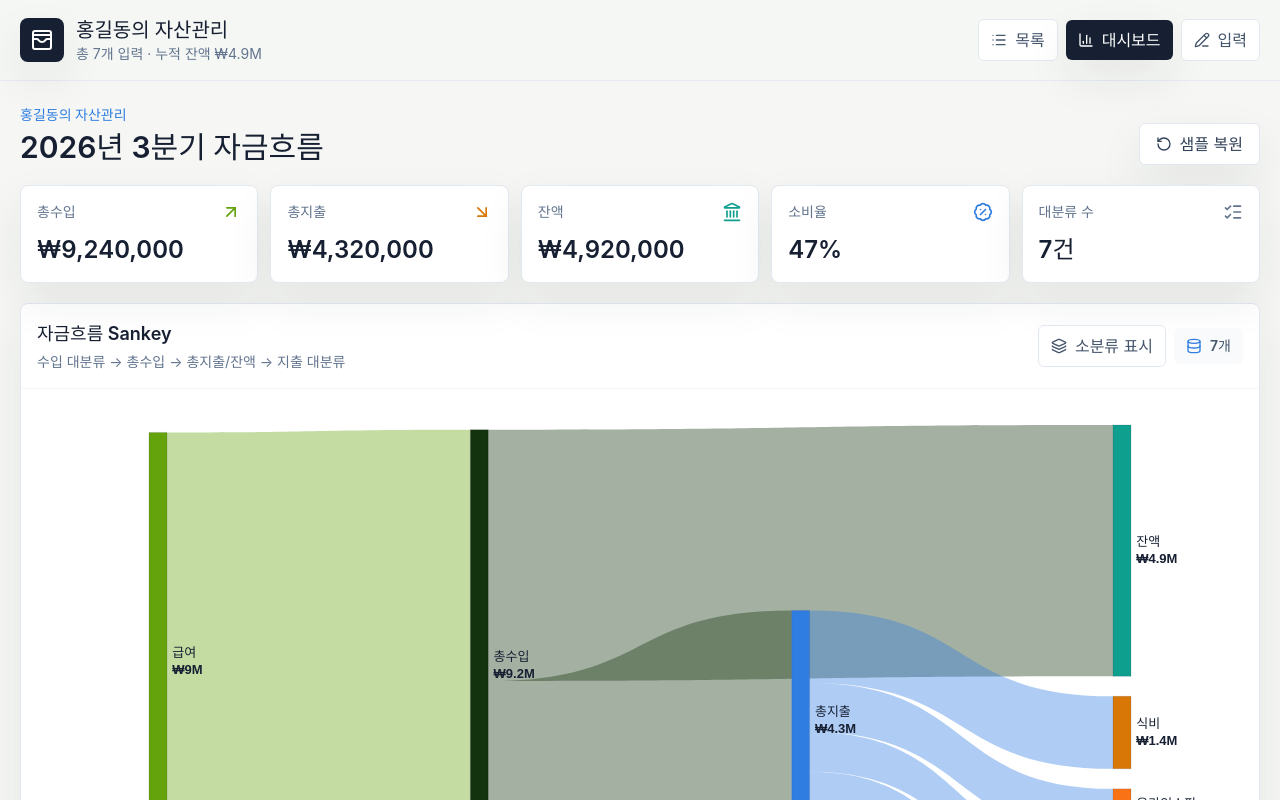
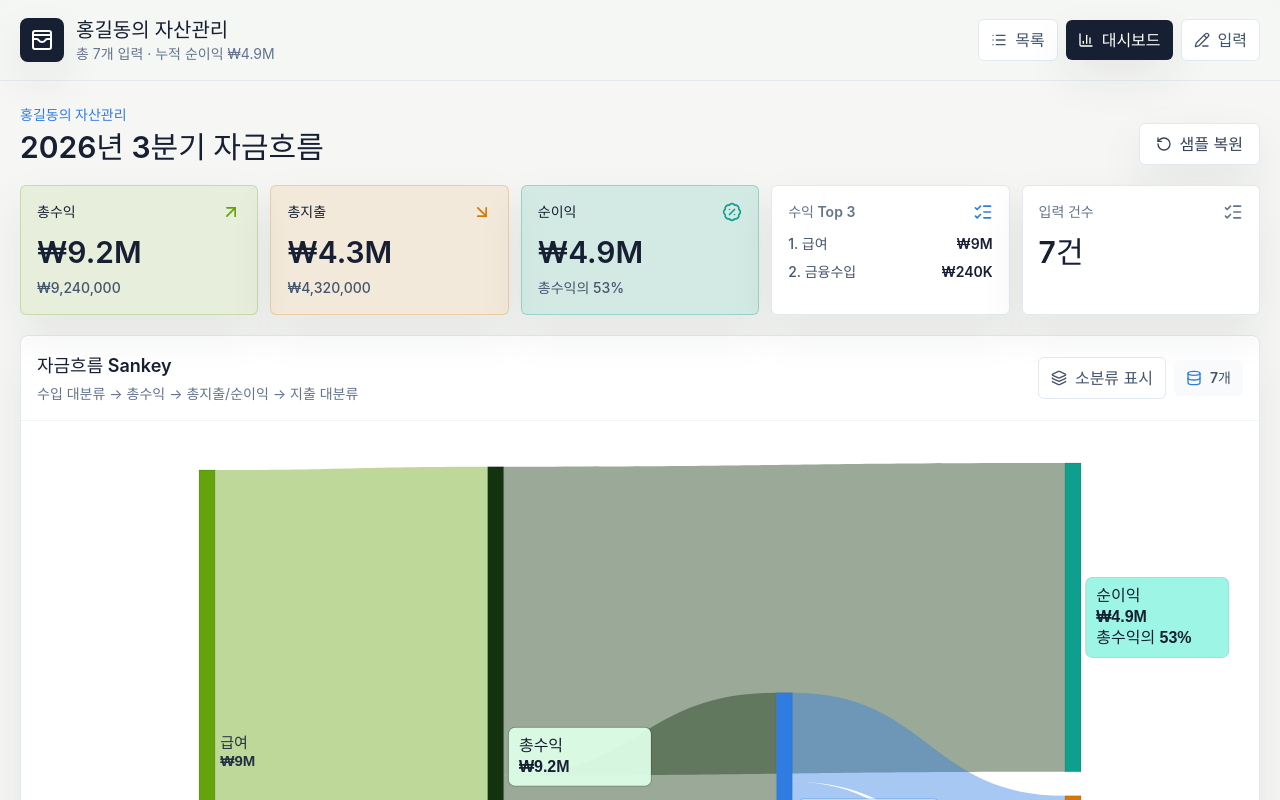
Before and after one commit to djaxodnjs1234/money-flow-map, a React (Vite) app: page / in a window 1280 px wide. Both pictures are taken after a click on the button "열기". Shown: the top 800 px of the page. Built offline with nearby package versions, Linux system fonts and the light colour scheme.

Commit message:
Improve sankey label readability

```diff
--- a/scripts/visual-check.mjs
+++ b/scripts/visual-check.mjs
@@ -45,6 +45,7 @@ await page.waitForSelector("canvas", { timeout: 10000 });
 const heading = await page.locator("h1").first().textContent();
 const canvasBox = await page.locator("canvas").first().boundingBox();
 const summaryCardCount = await page.locator("section article").count();
+const dashboardText = await page.locator("body").innerText();
 
 if (!heading?.includes("자금흐름")) {
   failures.push("dashboard heading is missing the period label");
@@ -56,6 +57,10 @@ if (!canvasBox || canvasBox.width < 600 || canvasBox.height < 300) {
 
 if (summaryCardCount < 5) {
   failures.push("dashboard summary cards did not render");
+}
+
+if (!dashboardText.includes("순이익") || !dashboardText.includes("수익 Top 3")) {
+  failures.push("dashboard did not render the profit and income top 3 cards");
 }
 
 await page.screenshot({ path: `${outDir}/dashboard.png`, fullPage: true });
--- a/src/App.tsx
+++ b/src/App.tsx
@@ -75,7 +75,7 @@ export default function App() {
               </p>
               <p className="text-sm text-slate-500">
                 {activeBoard
-                  ? `총 ${activeEntries.length.toLocaleString("ko-KR")}개 입력 · 누적 잔액 ${formatCompactKRW(
+                  ? `총 ${activeEntries.length.toLocaleString("ko-KR")}개 입력 · 누적 순이익 ${formatCompactKRW(
                       metrics.netAmount,
                     )}`
                   : `${boards.length.toLocaleString("ko-KR")}개 자산관리 목록`}
--- a/src/components/DashboardSummary.tsx
+++ b/src/components/DashboardSummary.tsx
@@ -2,77 +2,124 @@ import {
   ArrowDownRight,
   ArrowUpRight,
   BadgePercent,
-  Landmark,
   ListChecks,
 } from "lucide-react";
-import type { SummaryMetrics } from "../utils/aggregate";
-import { formatKRW, formatPercent } from "../utils/format";
+import { formatCompactKRW, formatKRW, formatPercent } from "../utils/format";
 
 interface DashboardSummaryProps {
-  metrics: SummaryMetrics | (Omit<SummaryMetrics, "transactionCount"> & { entryCount: number });
+  metrics: {
+    totalIncome: number;
+    totalExpense: number;
+    netAmount: number;
+    entryCount?: number;
+    transactionCount?: number;
+  };
   countLabel?: string;
+  topIncome?: Array<{ label: string; value: number }>;
 }
 
-const CARDS = [
-  {
-    key: "income",
-    label: "총수입",
-    tone: "text-leaf",
-    Icon: ArrowUpRight,
-    value: (metrics: DashboardSummaryProps["metrics"]) => formatKRW(metrics.totalIncome),
-  },
-  {
-    key: "expense",
-    label: "총지출",
-    tone: "text-amberline",
-    Icon: ArrowDownRight,
-    value: (metrics: DashboardSummaryProps["metrics"]) => formatKRW(metrics.totalExpense),
-  },
-  {
-    key: "balance",
-    label: "잔액",
-    tone: "text-mintline",
-    Icon: Landmark,
-    value: (metrics: DashboardSummaryProps["metrics"]) => formatKRW(metrics.netAmount),
-  },
-  {
-    key: "rate",
-    label: "소비율",
-    tone: "text-river",
-    Icon: BadgePercent,
-    value: (metrics: DashboardSummaryProps["metrics"]) => formatPercent(metrics.spendingRate),
-  },
-] as const;
-
-export default function DashboardSummary({ metrics, countLabel = "거래 수" }: DashboardSummaryProps) {
-  const count = "transactionCount" in metrics ? metrics.transactionCount : metrics.entryCount;
+export default function DashboardSummary({
+  countLabel = "거래 수",
+  metrics,
+  topIncome = [],
+}: DashboardSummaryProps) {
+  const count = metrics.transactionCount ?? metrics.entryCount ?? 0;
+  const profitRate =
+    metrics.totalIncome > 0
+      ? Math.round((metrics.netAmount / metrics.totalIncome) * 100)
+      : 0;
 
   return (
     <section className="grid grid-cols-1 gap-3 sm:grid-cols-2 xl:grid-cols-5">
-      {CARDS.map(({ key, label, tone, Icon, value }) => (
-        <article
-          key={key}
-          className="rounded-lg border border-slate-200 bg-white p-4 shadow-soft"
-        >
-          <div className="flex items-center justify-between gap-3">
-            <span className="text-sm font-medium text-slate-500">{label}</span>
-            <Icon className={`h-5 w-5 ${tone}`} aria-hidden="true" />
-          </div>
-          <strong className="mt-3 block text-2xl font-semibold tracking-normal text-ink">
-            {value(metrics)}
-          </strong>
-        </article>
-      ))}
+      <MetricCard
+        label="총수익"
+        value={formatCompactKRW(metrics.totalIncome)}
+        detail={formatKRW(metrics.totalIncome)}
+        tone="income"
+        Icon={ArrowUpRight}
+      />
+      <MetricCard
+        label="총지출"
+        value={formatCompactKRW(metrics.totalExpense)}
+        detail={formatKRW(metrics.totalExpense)}
+        tone="expense"
+        Icon={ArrowDownRight}
+      />
+      <MetricCard
+        label="순이익"
+        value={formatCompactKRW(metrics.netAmount)}
+        detail={`총수익의 ${formatPercent(profitRate)}`}
+        tone="profit"
+        Icon={BadgePercent}
+      />
 
-      <article className="rounded-lg border border-slate-200 bg-white p-4 shadow-soft">
+      <article className="min-h-32 rounded-md border border-slate-200 bg-white p-4 shadow-soft">
         <div className="flex items-center justify-between gap-3">
-          <span className="text-sm font-medium text-slate-500">{countLabel}</span>
+          <span className="text-sm font-semibold text-slate-500">수익 Top 3</span>
+          <ListChecks className="h-5 w-5 text-river" aria-hidden="true" />
+        </div>
+        <div className="mt-3 space-y-2">
+          {topIncome.length > 0 ? (
+            topIncome.map((item, index) => (
+              <div key={item.label} className="flex items-center justify-between gap-3 text-sm">
+                <span className="min-w-0 truncate font-medium text-slate-600">
+                  {index + 1}. {item.label}
+                </span>
+                <strong className="shrink-0 font-semibold text-ink">
+                  {formatCompactKRW(item.value)}
+                </strong>
+              </div>
+            ))
+          ) : (
+            <p className="text-sm text-slate-400">수익 입력 없음</p>
+          )}
+        </div>
+      </article>
+
+      <article className="min-h-32 rounded-md border border-slate-200 bg-white p-4 shadow-soft">
+        <div className="flex items-center justify-between gap-3">
+          <span className="text-sm font-semibold text-slate-500">{countLabel}</span>
           <ListChecks className="h-5 w-5 text-slate-500" aria-hidden="true" />
         </div>
-        <strong className="mt-3 block text-2xl font-semibold tracking-normal text-ink">
+        <strong className="mt-3 block text-3xl font-semibold tracking-normal text-ink">
           {count.toLocaleString("ko-KR")}건
         </strong>
       </article>
     </section>
   );
 }
+
+function MetricCard({
+  detail,
+  Icon,
+  label,
+  tone,
+  value,
+}: {
+  detail: string;
+  Icon: typeof ArrowUpRight;
+  label: string;
+  tone: "income" | "expense" | "profit";
+  value: string;
+}) {
+  const toneClass = {
+    income: "border-leaf/25 bg-leaf/10 text-leaf",
+    expense: "border-amberline/25 bg-amberline/10 text-amberline",
+    profit: "border-mintline/30 bg-mintline/15 text-mintline",
+  }[tone];
+
+  return (
+    <article className={`min-h-32 rounded-md border p-4 shadow-soft ${toneClass}`}>
+      <div className="flex items-center justify-between gap-3">
+        <span className="text-sm font-semibold text-ink">{label}</span>
+        <Icon className="h-5 w-5" aria-hidden="true" />
+      </div>
+      <strong className="mt-3 block break-words text-3xl font-semibold tracking-normal text-ink">
+        {value}
+      </strong>
+      <span className="mt-2 block break-words text-sm font-medium text-slate-600">
+        {detail}
+      </span>
+    </article>
+  );
+}
--- a/src/components/SankeyChart.tsx
+++ b/src/components/SankeyChart.tsx
@@ -35,6 +35,10 @@ export default function SankeyChart({ data, height = 560, detailed = false }: Sa
     () => new Map(data.nodes.map((node) => [node.name, node])),
     [data.nodes],
   );
+  const maxNodeValue = useMemo(
+    () => Math.max(...Object.values(nodeValues), 1),
+    [nodeValues],
+  );
 
   const option = useMemo<SankeyOption>(() => ({
     backgroundColor: "transparent",
@@ -54,73 +58,80 @@ export default function SankeyChart({ data, height = 560, detailed = false }: Sa
         const item = (Array.isArray(params) ? params[0] : params) as TooltipParam;
 
         if (item.dataType === "edge" && item.data?.source && item.data?.target) {
-          return `<strong>${item.data.source} → ${item.data.target}</strong><br/>${formatKRW(item.data.value ?? 0)}`;
+          const source = displayNodeName(
+            item.data.source,
+            nodeMeta.get(item.data.source)?.displayName,
+          );
+          const target = displayNodeName(
+            item.data.target,
+            nodeMeta.get(item.data.target)?.displayName,
+          );
+
+          return `<strong>${source} → ${target}</strong><br/>${formatKRW(item.data.value ?? 0)}`;
         }
 
         const value = nodeValues[item.name ?? ""] ?? 0;
-        return `<strong>${item.name ?? ""}</strong><br/>${formatKRW(value)}`;
+        const meta = item.name ? nodeMeta.get(item.name) : undefined;
+        return `<strong>${displayNodeName(item.name ?? "", meta?.displayName)}</strong><br/>${formatKRW(value)}`;
       },
     },
     series: [
       {
         type: "sankey",
-        top: 24,
-        right: detailed ? 160 : 120,
-        bottom: 24,
-        left: detailed ? 150 : 120,
-        nodeWidth: detailed ? 14 : 18,
-        nodeGap: detailed ? 12 : 20,
+        top: detailed ? 34 : 30,
+        right: detailed ? 240 : 170,
+        bottom: detailed ? 34 : 30,
+        left: detailed ? 220 : 170,
+        nodeWidth: detailed ? 12 : 16,
+        nodeGap: detailed ? 14 : 24,
         nodeAlign: "justify",
-        layoutIterations: 64,
+        layoutIterations: detailed ? 96 : 72,
         draggable: true,
         emphasis: {
           focus: "adjacency",
         },
+        labelLayout: {
+          moveOverlap: "shiftY",
+          hideOverlap: false,
+        },
         label: {
           color: "#172033",
           fontWeight: 700,
-          fontSize: detailed ? 11 : 13,
-          lineHeight: detailed ? 14 : 17,
-          width: detailed ? 112 : 132,
-          overflow: "break",
-          formatter: (params: { name: string }) => {
-            const meta = nodeMeta.get(params.name);
-            const value = nodeValues[params.name] ?? 0;
-
-            if (detailed && meta?.displayName) {
-              return `${meta.displayName} ${formatCompactKRW(value)}`;
-            }
-
-            return `${formatLabel(meta?.displayName ?? params.name)}\n${formatCompactKRW(value)}`;
-          },
+          fontSize: detailed ? 10 : 12,
+          lineHeight: detailed ? 13 : 16,
+          width: detailed ? 150 : 140,
+          overflow: detailed ? "truncate" : "break",
         },
         lineStyle: {
           color: "gradient",
-          opacity: detailed ? 0.3 : 0.38,
-          curveness: 0.54,
+          opacity: detailed ? 0.34 : 0.42,
+          curveness: 0.5,
         },
         itemStyle: {
           borderColor: "rgba(23, 32, 51, 0.28)",
           borderWidth: 0.5,
         },
-        data: data.nodes.map((node) => ({
-          ...node,
-          depth: node.depth,
-          label:
-            detailed && node.displayName
-              ? {
-                  color: "#94a3b8",
-                  fontWeight: 500,
-                  fontSize: 10,
-                  lineHeight: 12,
-                  width: 168,
-                  overflow: "truncate",
-                }
-              : undefined,
-          itemStyle: {
-            color: CATEGORY_COLORS[node.category ?? node.name] ?? "#64748b",
-          },
-        })),
+        data: data.nodes.map((node) => {
+          const value = nodeValues[node.name] ?? 0;
+          const label = buildNodeLabel({
+            detailed,
+            maxNodeValue,
+            nodeName: node.name,
+            displayName: node.displayName,
+            depth: node.depth,
+            totalIncome: nodeValues["총수입"] ?? 0,
+            value,
+          });
+
+          return {
+            ...node,
+            depth: node.depth,
+            label,
+            itemStyle: {
+              color: CATEGORY_COLORS[node.category ?? node.name] ?? "#64748b",
+            },
+          };
+        }),
         links: data.links.map((link) => ({
           ...link,
           lineStyle: {
@@ -132,7 +143,7 @@ export default function SankeyChart({ data, height = 560, detailed = false }: Sa
         })),
       },
     ],
-  }), [data, detailed, nodeMeta, nodeValues]);
+  }), [data, detailed, maxNodeValue, nodeMeta, nodeValues]);
 
   useEffect(() => {
     const element = chartRef.current;
@@ -172,3 +183,140 @@ export default function SankeyChart({ data, height = 560, detailed = false }: Sa
 function formatLabel(name: string) {
   return name.length > 12 ? name.replace("/", "/\n").replace(" ", "\n") : name;
 }
+
+function buildNodeLabel({
+  depth,
+  detailed,
+  displayName,
+  maxNodeValue,
+  nodeName,
+  totalIncome,
+  value,
+}: {
+  depth?: number;
+  detailed: boolean;
+  displayName?: string;
+  maxNodeValue: number;
+  nodeName: string;
+  totalIncome: number;
+  value: number;
+}) {
+  const isTotalNode = ["총수입", "총지출", "순이익", "초과지출"].includes(nodeName);
+  const isSubcategory = Boolean(displayName);
+  const isDetailedCategory = detailed && !isTotalNode && !isSubcategory;
+  const share = value / Math.max(maxNodeValue, 1);
+  const fontSize = getNodeFontSize(share, detailed, isTotalNode);
+  const overflow = detailed ? "truncate" : "break";
+  const labelText = getNodeLabelText({
+    detailed,
+    displayName,
+    isTotalNode,
+    nodeName,
+    totalIncome,
+    value,
+  });
+
+  return {
+    color: getNodeLabelColor(share, isTotalNode),
+    fontWeight: isTotalNode || share >= 0.08 ? 700 : 500,
+    fontSize,
+    lineHeight: isTotalNode ? fontSize + 5 : fontSize + 3,
+    width: getNodeLabelWidth(detailed, isTotalNode, share),
+    position: getNodeLabelPosition(detailed, depth, isTotalNode, isSubcategory),
+    overflow: overflow as "truncate" | "break",
+    backgroundColor: isTotalNode
+      ? getTotalLabelBackground(nodeName)
+      : isDetailedCategory
+        ? "rgba(255, 255, 255, 0.72)"
+        : undefined,
+    borderColor: isTotalNode ? getTotalLabelBorder(nodeName) : undefined,
+    borderWidth: isTotalNode ? 1 : 0,
+    borderRadius: isTotalNode ? 6 : isDetailedCategory ? 4 : 0,
+    padding: isTotalNode ? [8, 10] : isDetailedCategory ? [2, 4] : 0,
+    formatter: () => labelText,
+  };
+}
+
+function getNodeLabelText({
+  detailed,
+  displayName,
+  isTotalNode,
+  nodeName,
+  totalIncome,
+  value,
+}: {
+  detailed: boolean;
+  displayName?: string;
+  isTotalNode: boolean;
+  nodeName: string;
+  totalIncome: number;
+  value: number;
+}) {
+  const name = displayNodeName(nodeName, displayName);
+
+  if (nodeName === "순이익") {
+    const profitRate = totalIncome > 0 ? Math.round((value / totalIncome) * 100) : 0;
+    return `순이익\n${formatCompactKRW(value)}\n총수익의 ${profitRate}%`;
+  }
+
+  if (isTotalNode) {
+    return `${name}\n${formatCompactKRW(value)}`;
+  }
+
+  if (detailed) {
+    return `${name} ${formatCompactKRW(value)}`;
+  }
+
+  return `${formatLabel(name)}\n${formatCompactKRW(value)}`;
+}
+
+function displayNodeName(nodeName: string, displayName?: string) {
+  if (nodeName === "총수입") return "총수익";
+  if (nodeName === "잔액") return "순이익";
+  return displayName ?? nodeName;
+}
+
+function getNodeFontSize(share: number, detailed: boolean, isTotalNode: boolean) {
+  if (isTotalNode) return detailed ? 14 : 16;
+  if (share >= 0.25) return detailed ? 14 : 15;
+  if (share >= 0.08) return detailed ? 12 : 13;
+  if (share >= 0.025) return detailed ? 10 : 11;
+  return detailed ? 8 : 9;
+}
+
+function getNodeLabelColor(share: number, isTotalNode: boolean) {
+  if (isTotalNode) return "#172033";
+  if (share >= 0.08) return "#243044";
+  if (share >= 0.025) return "#64748b";
+  return "#94a3b8";
+}
+
+function getNodeLabelWidth(detailed: boolean, isTotalNode: boolean, share: number) {
+  if (isTotalNode) return detailed ? 132 : 122;
+  if (detailed) return share >= 0.08 ? 160 : 184;
+  return share >= 0.08 ? 132 : 118;
+}
+
+function getNodeLabelPosition(
+  detailed: boolean,
+  depth: number | undefined,
+  isTotalNode: boolean,
+  isSubcategory: boolean,
+): "left" | undefined {
+  if (!detailed || isTotalNode || isSubcategory) return undefined;
+  return depth !== undefined && depth >= 3 ? "left" : undefined;
+}
+
+function getTotalLabelBackground(nodeName: string) {
+  if (nodeName === "순이익") return "rgba(153, 246, 228, 0.96)";
+  if (nodeName === "총지출") return "rgba(219, 234, 254, 0.96)";
+  if (nodeName === "초과지출") return "rgba(254, 226, 226, 0.96)";
+  return "rgba(220, 252, 231, 0.96)";
+}
+
+function getTotalLabelBorder(nodeName: string) {
+  if (nodeName === "순이익") return "rgba(15, 159, 143, 0.35)";
+  if (nodeName === "총지출") return "rgba(47, 125, 225, 0.3)";
+  if (nodeName === "초과지출") return "rgba(220, 95, 69, 0.32)";
+  return "rgba(18, 51, 13, 0.22)";
+}
--- a/src/constants/categories.ts
+++ b/src/constants/categories.ts
@@ -56,7 +56,7 @@ export const CATEGORY_COLORS: Record<string, string> = {
   기타수입: "#64748b",
   총수입: "#12330d",
   총지출: "#2f7de1",
-  잔액: "#0f9f8f",
+  순이익: "#0f9f8f",
   초과지출: "#dc5f45",
   식비: "#d97706",
   "카페/간식": "#b45309",
--- a/src/pages/AssetBoardsPage.tsx
+++ b/src/pages/AssetBoardsPage.tsx
@@ -415,7 +415,7 @@ export default function AssetBoardsPage({ onOpenBoard }: AssetBoardsPageProps) {
             <div className="mt-5 grid grid-cols-3 gap-2">
               <Metric label="입력" value={`${entryCount.toLocaleString("ko-KR")}개`} />
               <Metric label="수입" value={formatCompactKRW(metrics.totalIncome)} />
-              <Metric label="잔액" value={formatCompactKRW(metrics.netAmount)} />
+              <Metric label="순이익" value={formatCompactKRW(metrics.netAmount)} />
             </div>
 
             <div className="mt-4 grid gap-2 md:grid-cols-3">
--- a/src/pages/DashboardPage.tsx
+++ b/src/pages/DashboardPage.tsx
@@ -34,13 +34,21 @@ export default function DashboardPage({ board }: DashboardPageProps) {
     () => aggregateFlowByCategory(filteredEntries, "income"),
     [filteredEntries],
   );
+  const topIncome = useMemo(
+    () =>
+      Object.entries(incomeTotals)
+        .sort(([, amountA], [, amountB]) => amountB - amountA)
+        .slice(0, 3)
+        .map(([label, value]) => ({ label, value })),
+    [incomeTotals],
+  );
   const expenseTotals = useMemo(
     () => aggregateFlowByCategory(filteredEntries, "expense"),
     [filteredEntries],
   );
   const chartHeight = showSubcategories
-    ? Math.max(660, Math.min(780, 540 + sankeyData.nodes.length * 12))
-    : 620;
+    ? Math.max(820, Math.min(1080, 650 + sankeyData.nodes.length * 10))
+    : Math.max(700, Math.min(900, 580 + sankeyData.nodes.length * 18));
 
   return (
     <div className="space-y-5">
@@ -62,7 +70,7 @@ export default function DashboardPage({ board }: DashboardPageProps) {
         </button>
       </div>
 
-      <DashboardSummary metrics={metrics} countLabel="대분류 수" />
+      <DashboardSummary metrics={metrics} countLabel="입력 건수" topIncome={topIncome} />
 
       <section className="overflow-hidden rounded-lg border border-slate-200 bg-white shadow-soft">
         <div className="flex flex-col gap-3 border-b border-slate-100 p-4 lg:flex-row lg:items-center lg:justify-between">
@@ -70,8 +78,8 @@ export default function DashboardPage({ board }: DashboardPageProps) {
             <h2 className="text-lg font-semibold text-ink">자금흐름 Sankey</h2>
             <p className="mt-1 text-sm text-slate-500">
               {showSubcategories
-                ? "소분류 → 대분류 → 총수입/총지출 → 대분류 → 소분류"
-                : "수입 대분류 → 총수입 → 총지출/잔액 → 지출 대분류"}
+                ? "소분류 → 대분류 → 총수익/총지출 → 대분류 → 소분류"
+                : "수입 대분류 → 총수익 → 총지출/순이익 → 지출 대분류"}
             </p>
           </div>
           <div className="flex flex-wrap items-center gap-2">
@@ -93,8 +101,10 @@ export default function DashboardPage({ board }: DashboardPageProps) {
             </div>
           </div>
         </div>
-        <div className="bg-white px-2 py-3">
-          <SankeyChart data={sankeyData} height={chartHeight} detailed={showSubcategories} />
+        <div className="overflow-x-auto bg-white px-2 py-3">
+          <div className={showSubcategories ? "min-w-[1180px]" : "min-w-[980px]"}>
+            <SankeyChart data={sankeyData} height={chartHeight} detailed={showSubcategories} />
+          </div>
         </div>
       </section>
 
--- a/src/utils/flowAggregate.ts
+++ b/src/utils/flowAggregate.ts
@@ -137,8 +137,8 @@ export function transformFlowToSankeyData(
   }
 
   if (metrics.netAmount > 0) {
-    addNode({ name: "잔액", depth: terminalDepth, category: "잔액" });
-    links.push({ source: "총수입", target: "잔액", value: metrics.netAmount });
+    addNode({ name: "순이익", depth: terminalDepth, category: "순이익" });
+    links.push({ source: "총수입", target: "순이익", value: metrics.netAmount });
   }
 
   if (metrics.netAmount < 0) {
--- a/src/utils/sankeyTransform.ts
+++ b/src/utils/sankeyTransform.ts
@@ -46,8 +46,8 @@ export function transformToSankeyData(transactions: Transaction[]): SankeyData {
 
   if (summary.netAmount > 0) {
     nodes.add("총수입");
-    nodes.add("잔액");
-    links.push({ source: "총수입", target: "잔액", value: summary.netAmount });
+    nodes.add("순이익");
+    links.push({ source: "총수입", target: "순이익", value: summary.netAmount });
   }
 
   if (summary.netAmount < 0) {
```
